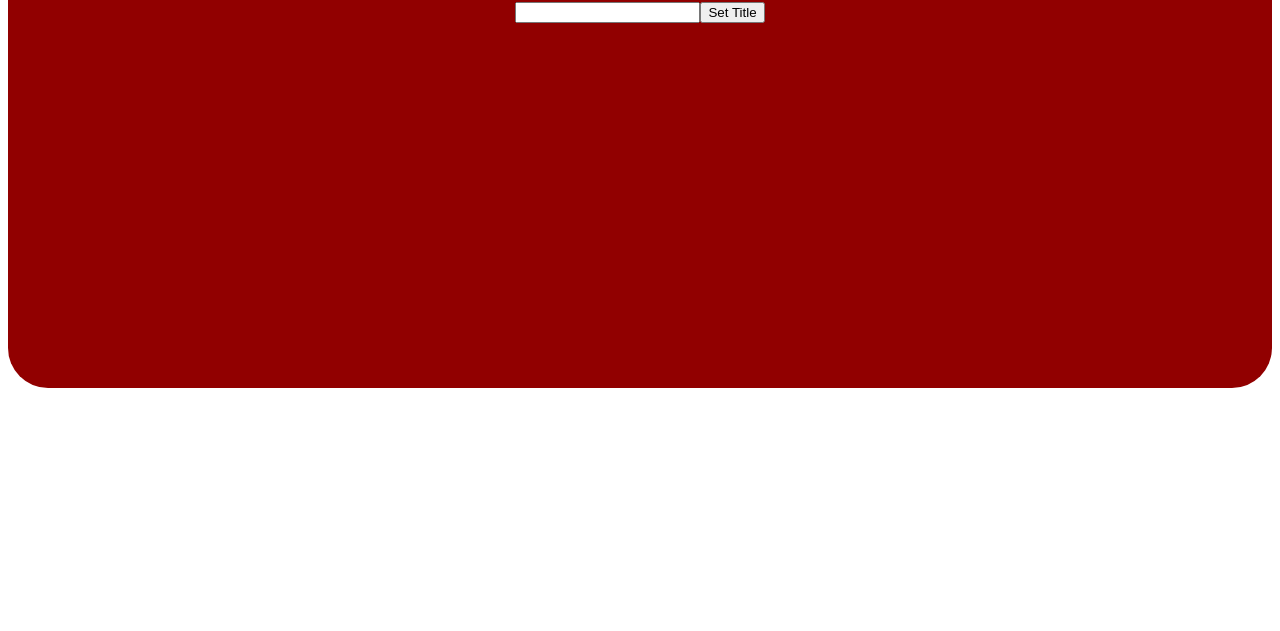
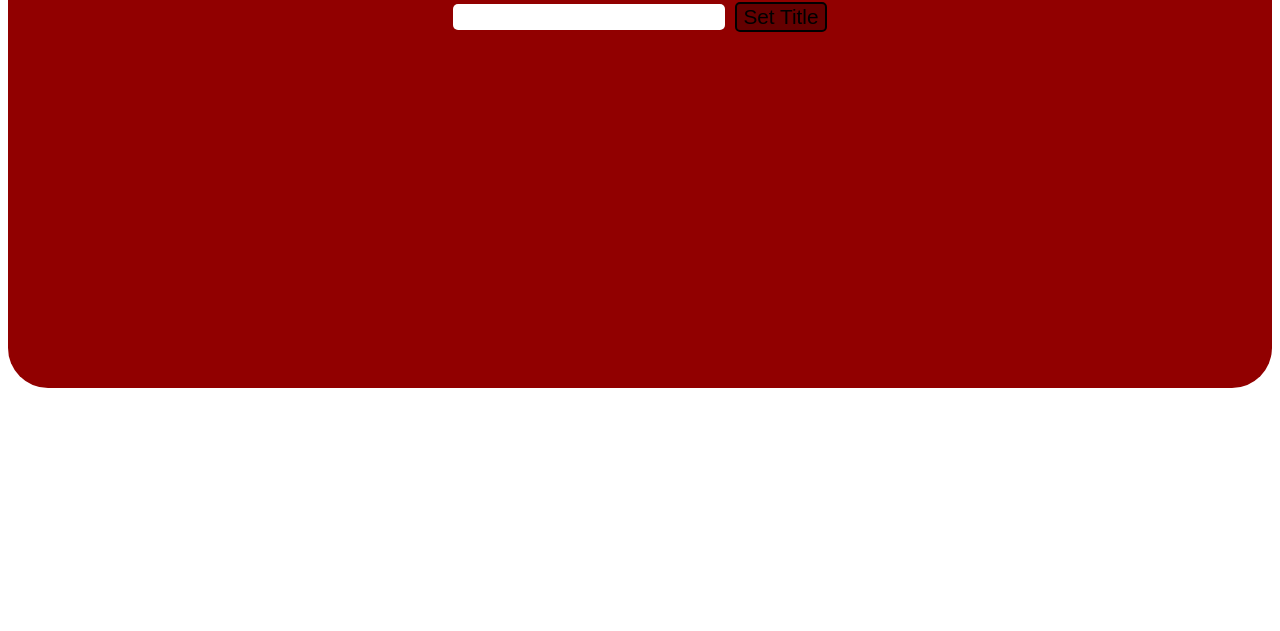
Before and after one commit to Invincible-Atlas/the-Atlas-of-Invincibility, a plain HTML site: page settings.html in a window 1280 px wide. Shown: the part 169-800 px from the top of the page. Drawn offline with Linux system fonts and the light colour scheme.

Commit message:
Update style.css

```diff
--- a/style.css
+++ b/style.css
@@ -96,3 +96,19 @@
     text-align: center;
 
 }
+#titleSetInput{
+  border-radius: 5px;
+  border-style: none;
+  margin-right: 10px;
+  font-size: 1.3em;
+}
+#titleSetButton{
+  font-size: 1.3em;
+  border-style: solid;
+  border-color: black;
+  border-radius: 5px;
+  background-color: rgb(100, 0, 0);
+}
+#titleSetButton:hover{
+  background-color: rgb(80, 0, 0);
+}
```
